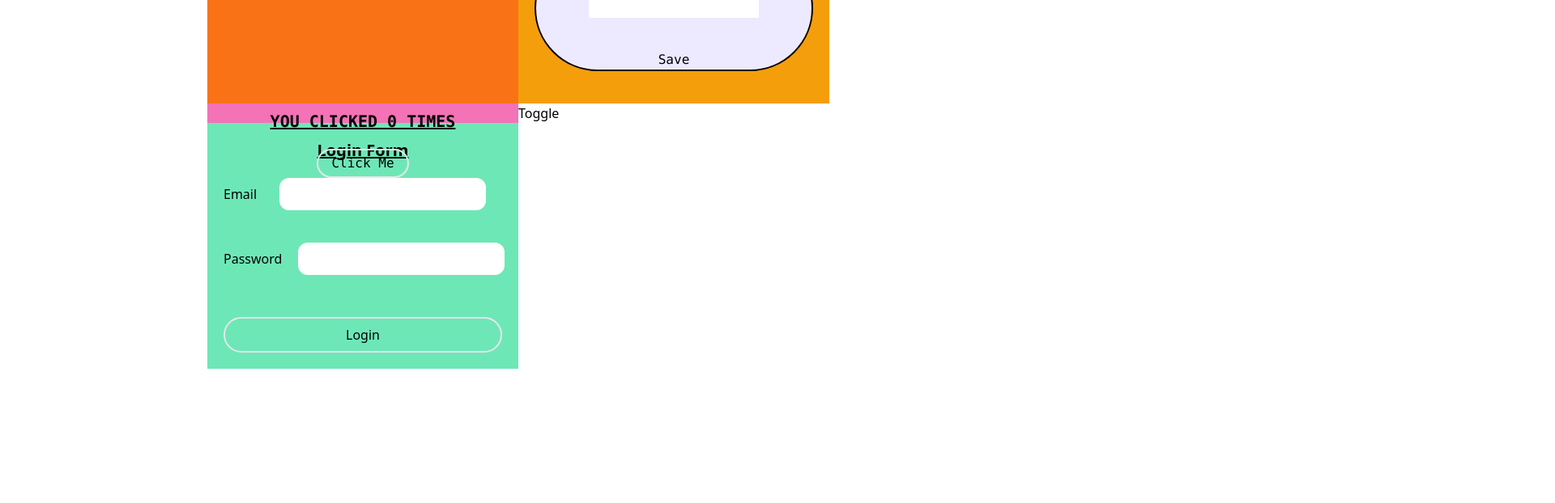
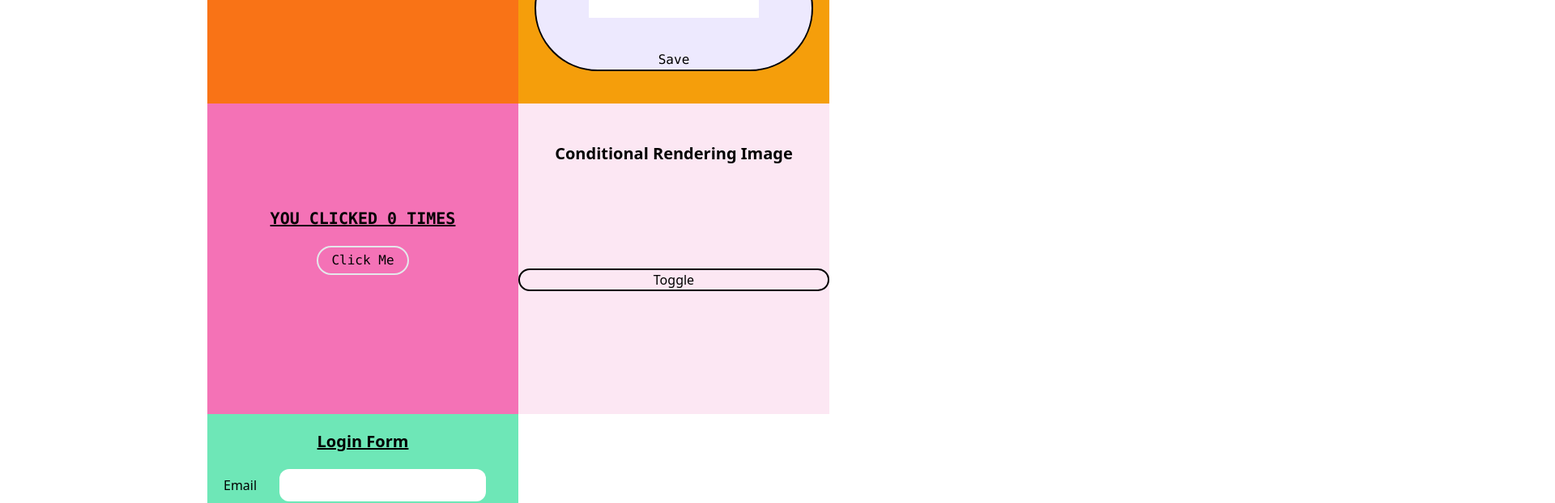
Before and after one commit to DecentraMindsCoin/hired-in-next, a Next.js app: page / in a window 1280 px wide. Shown: the part 1400-2022 px from the top of the page at 81% size, 1920 px wide, since content can reach past the window. Before the commit the page ends 1856 px from the top, so only its background shows below. Built offline with nearby package versions, Linux system fonts and the light colour scheme; no server answers.

Commit message:
complete styling for consitionalrendering component

```diff
--- a/src/components/AddTwoNumber.js
+++ b/src/components/AddTwoNumber.js
@@ -1,5 +1,7 @@
 import React from 'react'
 import { useState } from 'react'
+
+
 const AddTwoNumber = () => {
   const [number1, setNumber1] = useState()
   const [number2, setNumber2] = useState()
--- a/src/components/ConditionalRendering.js
+++ b/src/components/ConditionalRendering.js
@@ -3,15 +3,28 @@ import DataBinding from '../components/DataBinding'
 import TestImage from "../components/TestImage"
 import { useState } from 'react'
 
+
+const style = {
+  wrapper: `relative w-full h-96 bg-pink-100`,
+  heading: `font-bold text-xl text-center pt-12`,
+  container: `relative h-full w-full`,
+  button: `rounded-full border-2 border-black px-2 absolute top-1/3 mx-auto w-full`,
+
+}
 const ConditionalRendering = () => {
   const [isToggled, setIsToggled] = useState(false)
 
   return (
-    <div>
-
-      <button onClick={() => setIsToggled(!isToggled)}>Toggle</button>
+    <div className={style.wrapper}>
+      <h1 className={style.heading}>
+        Conditional Rendering Image
+      </h1>
+     <div className={style.container}>
+           <button className={style.button} onClick={() => setIsToggled(!isToggled)}>Toggle</button>
       { isToggled && <TestImage /> }
       {/* { isToggled ? <DataBinding /> : <p>The value is false</p> } */}
+     </div>
+
     </div>
   )
 }
--- a/src/components/ContextApi/AppContext.js
+++ /dev/null
@@ -1,9 +0,0 @@
-import React from 'react'
-
-const AppContext = () => {
-  return (
-    <div>AppContext</div>
-  )
-}
-
-export default AppContext
--- a/src/components/TestImage.js
+++ b/src/components/TestImage.js
@@ -9,8 +9,8 @@ const TestImage = () => {
     }
   }, [])
   return (
-    <div className="relative h-20 w-20">
-      <Image className="absolute" src="/dog.jpeg" layout="fill" />
+    <div className="relative h-32 w-screen">
+      <Image className="absolute object-cover" src="/dog.jpeg" layout="fill" />
     </div>
   )
 }
--- a/src/components/UseEffectCounter.js
+++ b/src/components/UseEffectCounter.js
@@ -4,7 +4,7 @@ import { useState } from 'react'
 
 
 const styles = {
-  wrapper: `relative mx-auto h-full  w-full space-y-5 bg-pink-400 text-center font-mono `,
+  wrapper: `relative mx-auto h-96  w-full space-y-5 bg-pink-400 text-center font-mono `,
   container: `absolute top-1/3 w-full`,
   heading: `underline text-xl font-bold uppercase`,
   button: `rounded-full border-2 px-4 py-1 my-5 hover:bg-white hover:text-black `,
```
